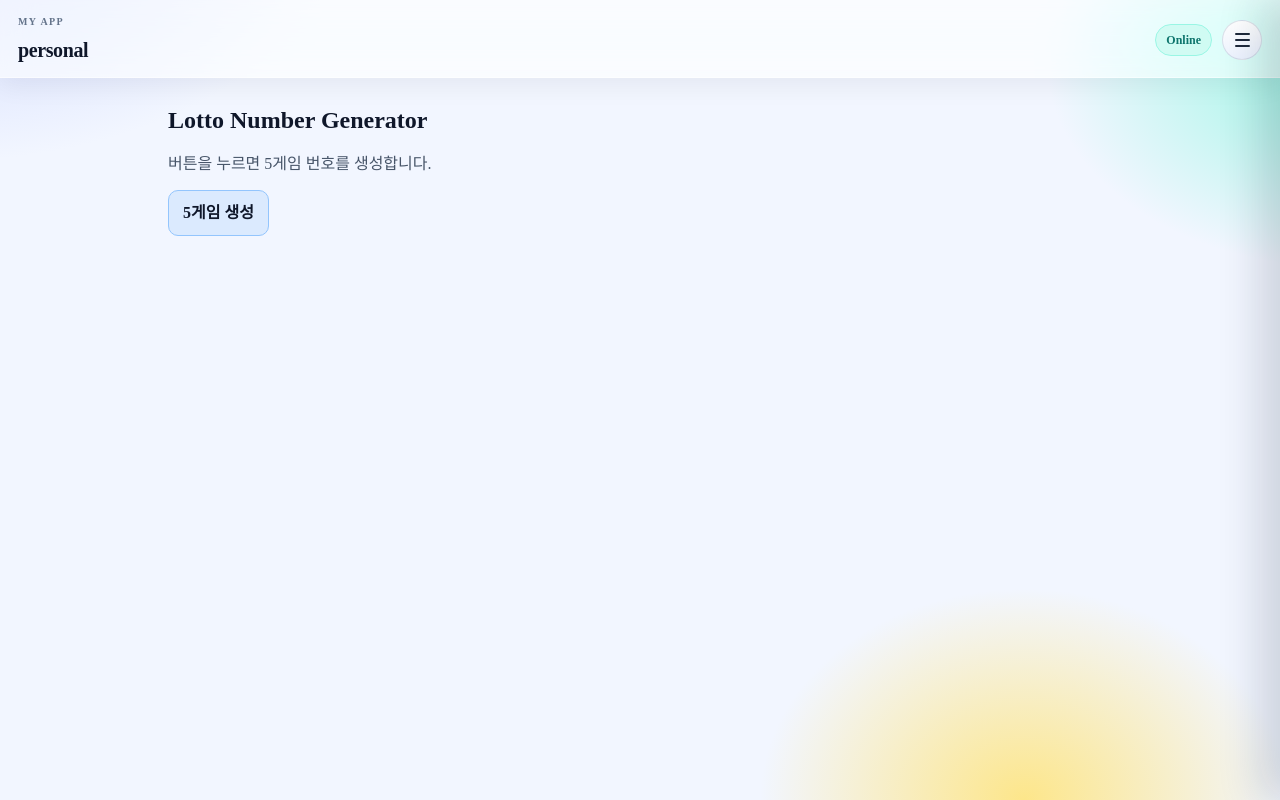
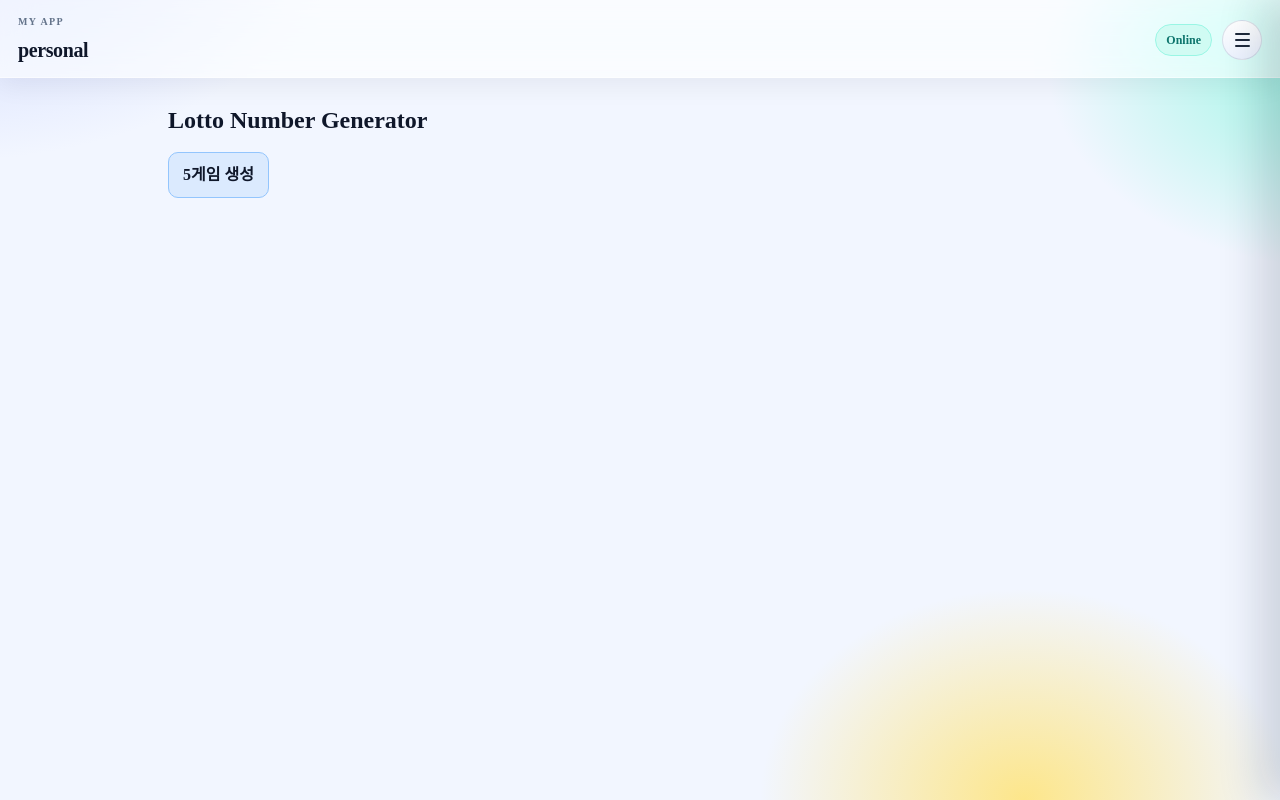
Before and after one commit to yjv1031/personal, a React (Vite) app: page /personal/home in a window 1280 px wide. Built offline with nearby package versions, Linux system fonts and the light colour scheme.

Commit message:
로또 생성기 추가2

```diff
--- a/src/page/home/Home.tsx
+++ b/src/page/home/Home.tsx
@@ -59,7 +59,6 @@ function Home() {
     <CommonLayout>
       <section className="lotto">
         <h2>Lotto Number Generator</h2>
-        {games.length === 0 && <p>버튼을 누르면 5게임 번호를 생성합니다.</p>}
         <button type="button" onClick={handleGenerate}>
           5게임 생성
         </button>
```
